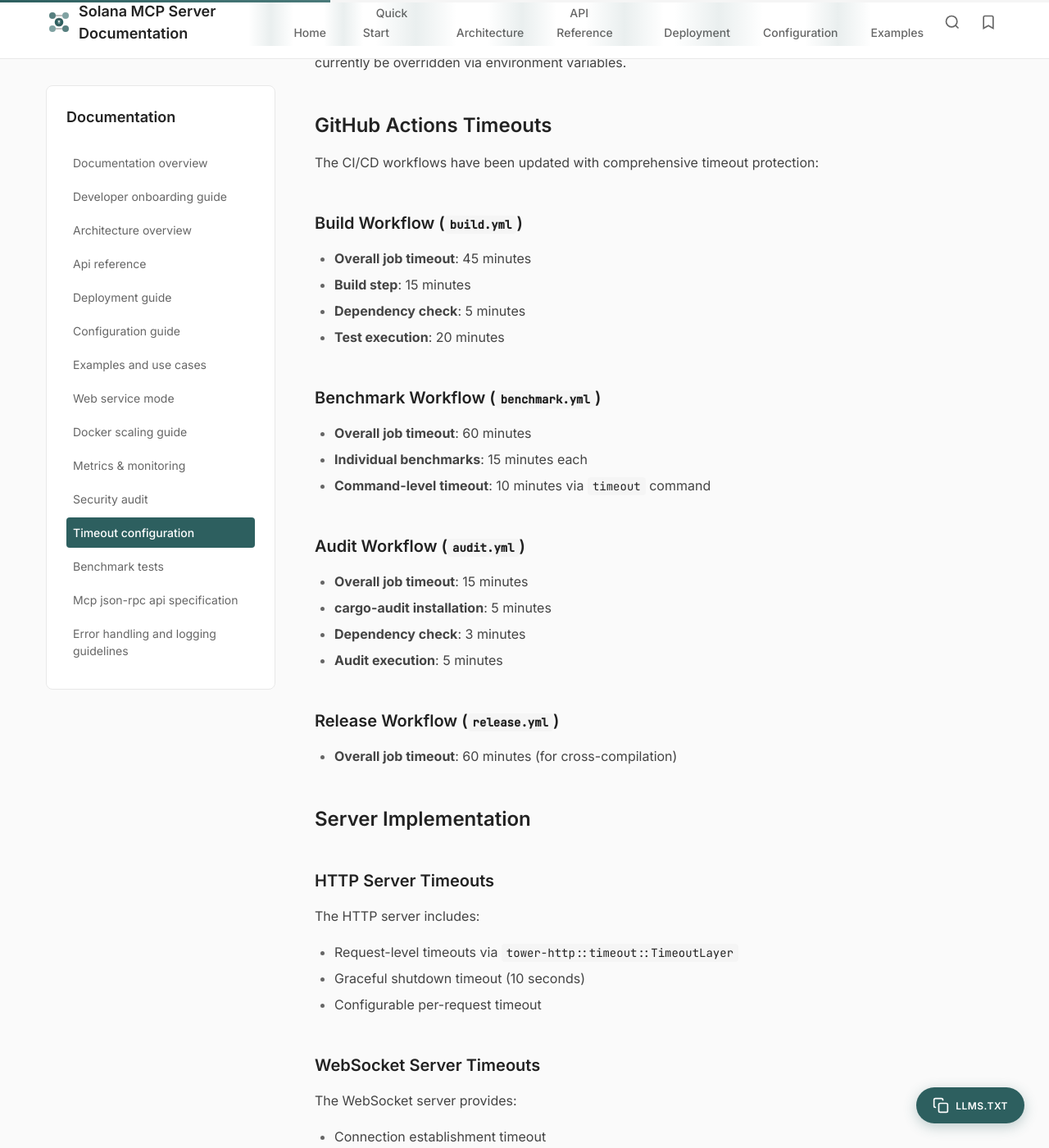
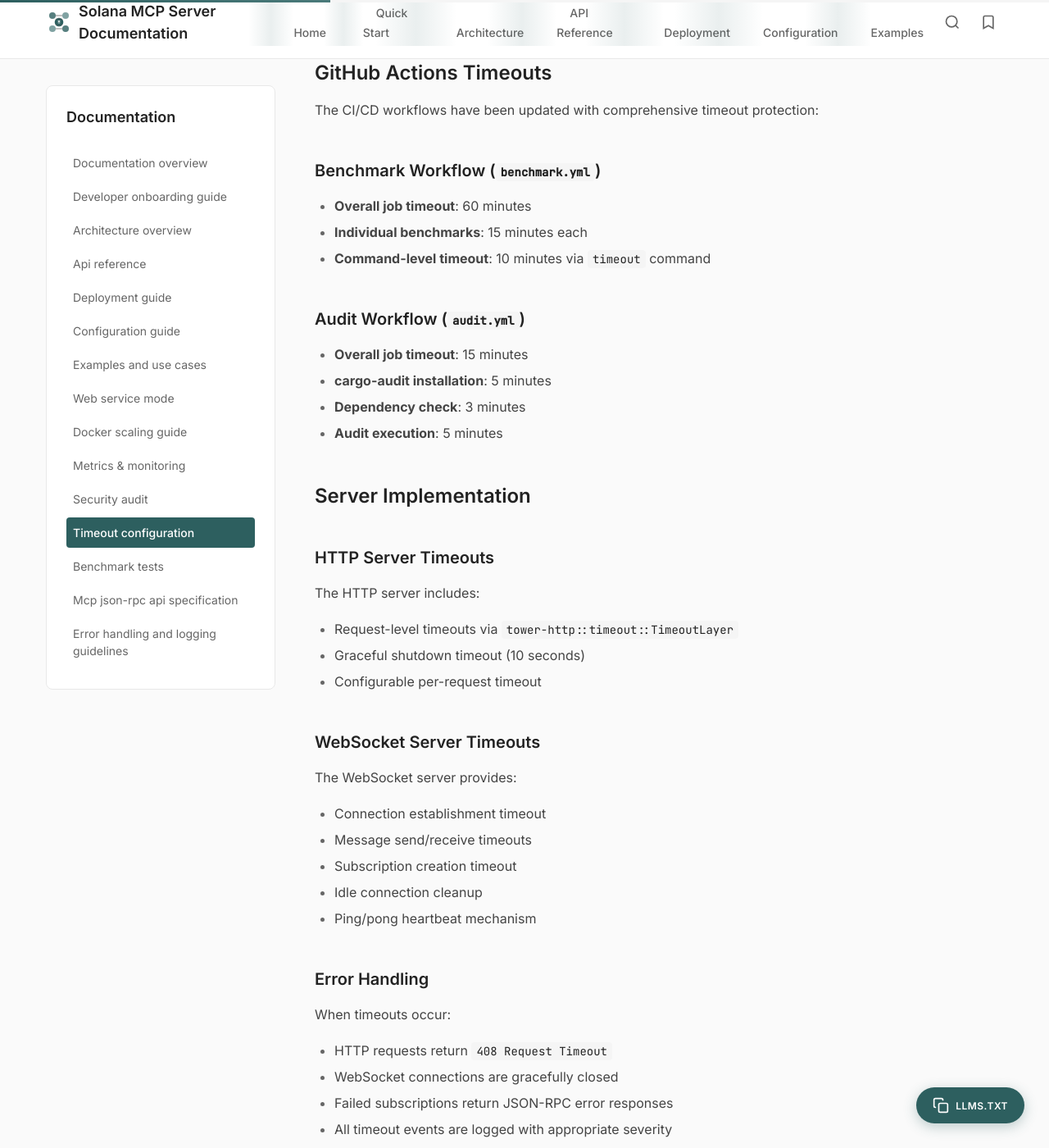
Before and after one commit to openSVM/solana-mcp-server, a Jekyll site: the page built from _docs/timeout-configuration.md, in a window 1280 px wide and 1400 px high, scrolled down 2862 px. Shown: the whole window at 82% size. Built offline with Jekyll 4.4.1, drawn with Linux system fonts in a browser that asks for light colours; a script that is not in the unit is left out; comment, search, counter and statistics services are not loaded; some of the changed text lies outside the part shown.

Commit message:
Remove build.yml and release.yml GitHub Actions workflows and update documentation
Co-authored-by: 0xrinegade <101195284+0xrinegade@users.noreply.github.com>

```diff
--- a/_docs/timeout-configuration.md
+++ b/_docs/timeout-configuration.md
@@ -56,12 +56,6 @@ If no `config.json` is provided, the server uses default timeout values. Individ
 
 The CI/CD workflows have been updated with comprehensive timeout protection:
 
-### Build Workflow (`build.yml`)
-- **Overall job timeout**: 45 minutes
-- **Build step**: 15 minutes
-- **Dependency check**: 5 minutes
-- **Test execution**: 20 minutes
-
 ### Benchmark Workflow (`benchmark.yml`)
 - **Overall job timeout**: 60 minutes
 - **Individual benchmarks**: 15 minutes each
@@ -72,9 +66,6 @@ The CI/CD workflows have been updated with comprehensive timeout protection:
 - **cargo-audit installation**: 5 minutes
 - **Dependency check**: 3 minutes
 - **Audit execution**: 5 minutes
-
-### Release Workflow (`release.yml`)
-- **Overall job timeout**: 60 minutes (for cross-compilation)
 
 ## Server Implementation
 
```
Also changed, not shown: .github/workflows/build.yml (deleted), .github/workflows/release.yml (deleted).
